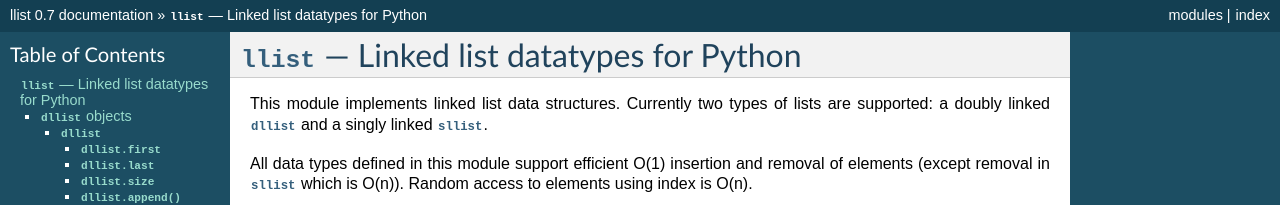
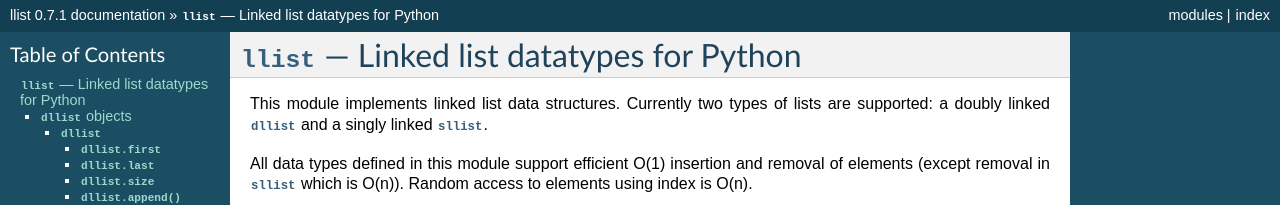
Before and after one commit to ajakubek/python-llist, a Sphinx documentation site: the page built from docs/index.rst, in a window 1280 px wide and 900 px high. Shown: the top 205 px of the window. Built offline with Sphinx 7.4.7, drawn with Linux system fonts in a browser that asks for light colours; some of the changed text lies outside the part shown.

Commit message:
Bump version number before release

```diff
--- a/docs/conf.py
+++ b/docs/conf.py
@@ -48,9 +48,9 @@ copyright = u'2011-2018 Adam Jakubek, Rafał Gałczyński'
 # built documents.
 #
 # The short X.Y version.
-version = '0.7'
+version = '0.7.1'
 # The full version, including alpha/beta/rc tags.
-release = '0.7'
+release = '0.7.1'
 
 # The language for content autogenerated by Sphinx. Refer to documentation
 # for a list of supported languages.
--- a/setup.py
+++ b/setup.py
@@ -1,7 +1,7 @@
 #!/usr/bin/python
 # -*- coding: utf-8 -*-
 
-VERSION='0.7'
+VERSION='0.7.1'
 
 from distutils.core import setup, Extension
 
```
